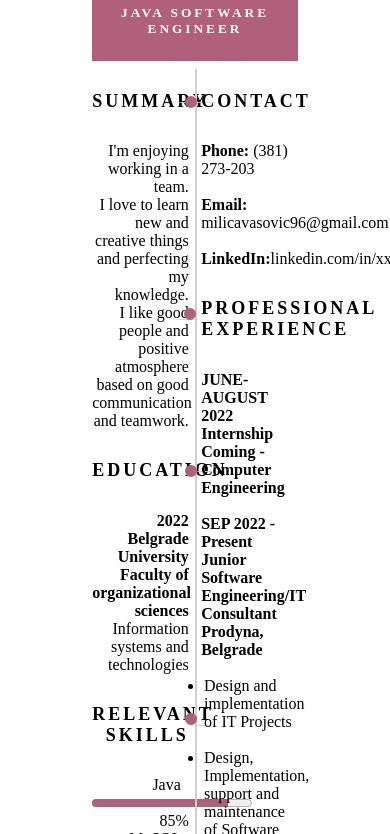
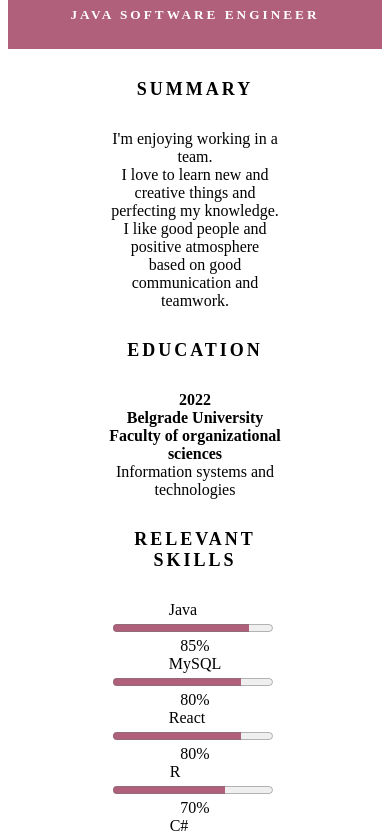
Before and after one commit to Miccca96/Miccca96.github.io, a plain HTML site: page index1.html in a window 390 px wide. Shown: the part 74-908 px from the top of the page. Drawn offline with Linux system fonts and the light colour scheme.

Commit message:
Responsive

```diff
--- a/index1.html
+++ b/index1.html
@@ -13,7 +13,7 @@
             <h2>Milica Vasovic</h2>
             <h5>JAVA SOFTWARE ENGINEER</h5>
         </div>
-
+<div class="container">
         <div class="left">
             <div class="title" id="title1">
                 <h5 class="title-left" id="title-left-1">SUMMARY</h5>
@@ -33,11 +33,11 @@
             </div>
             <div class="title">
                 <h5 class="title-left" id="title-left-1">RELEVANT SKILLS</h5>
-                <p>Java &nbsp<progress value="85" max="100"></progress>&nbsp 85%<br>
-                    MySQL &nbsp<progress value="80" max="100"></progress>&nbsp 80%<br>
-                    React &nbsp<progress value="80" max="100"></progress>&nbsp 80%<br>
-                    R &nbsp<progress value="70" max="100"></progress>&nbsp 70%<br>
-                    C# &nbsp<progress value="70" max="100"></progress>&nbsp 70%<br>
+                <p>Java  &nbsp; &nbsp; &nbsp;<progress value="85" max="100"></progress>&nbsp 85%<br>
+                    MySQL <progress value="80" max="100"></progress>&nbsp 80%<br>
+                    React &nbsp &nbsp;<progress value="80" max="100"></progress>&nbsp 80%<br>
+                    R &nbsp &nbsp; &nbsp; &nbsp; &nbsp;<progress value="70" max="100"></progress>&nbsp 70%<br>
+                    C# &nbsp &nbsp; &nbsp; &nbsp;<progress value="70" max="100"></progress>&nbsp 70%<br>
                    </p>
             </div>
             <div class="title">
@@ -70,6 +70,7 @@
                     <li> Communication with the customers of the Employers </ul></li></p> </div>
 
         </div>
+        </div>
 
 
     </div>
--- a/styles/index1.css
+++ b/styles/index1.css
@@ -20,6 +20,7 @@
 h5{
     position: relative;
 }
+/* crtice */
 .title-left::after{
     content: "";
     width: 30px;
@@ -101,3 +102,116 @@ progress{
 ul{
     padding: 3%;
 }
+@media only screen and (max-width:999px) {
+    /* crta */
+.page::after{
+    /* content: "";
+    position: absolute;
+    width: 2px;
+    height: 130%;
+    top:17%;
+    left: 50%;
+    background: #7e1d1d; */
+    display: none;
+}
+h5{
+    position: relative;
+}
+
+.page{
+    width: 100%;
+    float: none;
+    height: auto;
+}
+.container{
+    display: flex;
+    flex-direction: column;
+    align-items: center;
+}
+
+/* crtice */
+.title-left::after{
+    /* content: "";
+    width: 30px;
+    position: absolute;
+    top:50%;
+    height: 1px;
+    background: #d0cece;
+    border-radius: 50%; */
+    display: none;
+}
+.title-right::before{
+    /* content: "";
+    width: 30px;
+    position: absolute;
+    top:50%;
+    height: 1px;
+    background: #d0cece;
+    border-radius: 50%; */
+    display: none;
+
+}
+.title-right::before{
+    right: 100%;
+}
+.header{
+    background:  rgb(176, 96, 123);
+    color: white;
+    text-align: center;
+    letter-spacing: 3px;
+    padding: 1%;
+}
+.left{
+    position: static;
+    width: 47%;
+    text-align: center;
+    /* float: left; */
+}
+.right{
+    position: relative;
+    width: 47%;
+    text-align: center;
+    /* float: right; */
+
+}
+.title-left, .title-right{
+    letter-spacing: 3px;
+    font-size: large;
+}
+/* kuglica */
+#title-left-1::before{
+    /* content: '';
+    position: absolute;
+    right: -8%;
+    top: 22%;
+    width: 8px;
+    height: 8px;
+    background:  rgb(176, 96, 123);
+    border: 2px solid  rgb(176, 96, 123);
+    border-radius: 50%;
+    z-index: 99; */
+    display: none;
+}
+
+#title-right-1::after{
+    /* content: '';
+    position: absolute;
+    right: 105%;
+    top: 22%;
+    width: 8px;
+    height: 8px;
+    background:rgb(176, 96, 123);
+    border: 2px solid rgb(176, 96, 123);
+    border-radius: 50%;
+    z-index: 99; */
+    display: none;
+} */
+progress{
+    accent-color:rgb(176, 96, 123);
+
+}
+ul{
+    padding: 3%;
+}
+
+}
```
